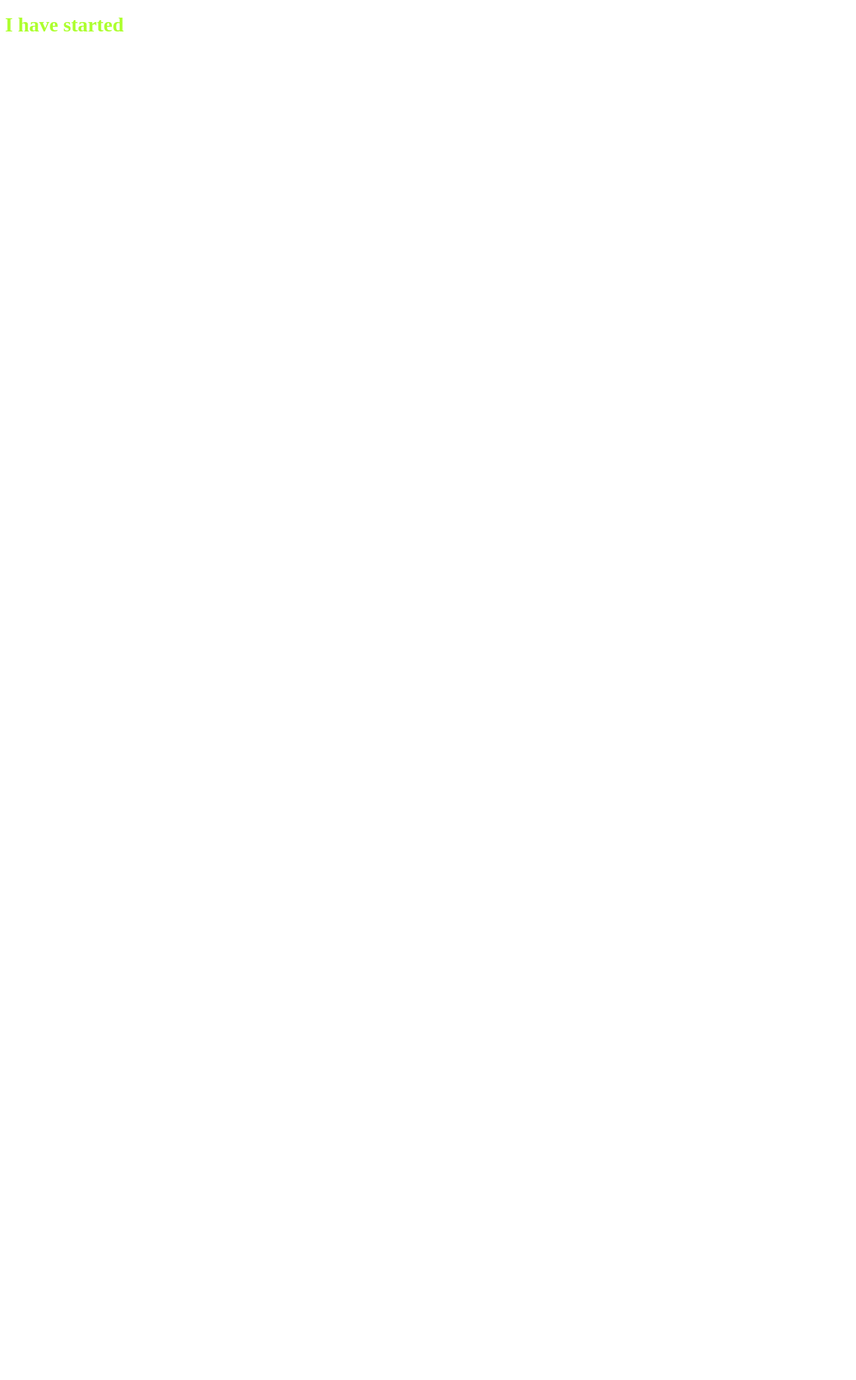
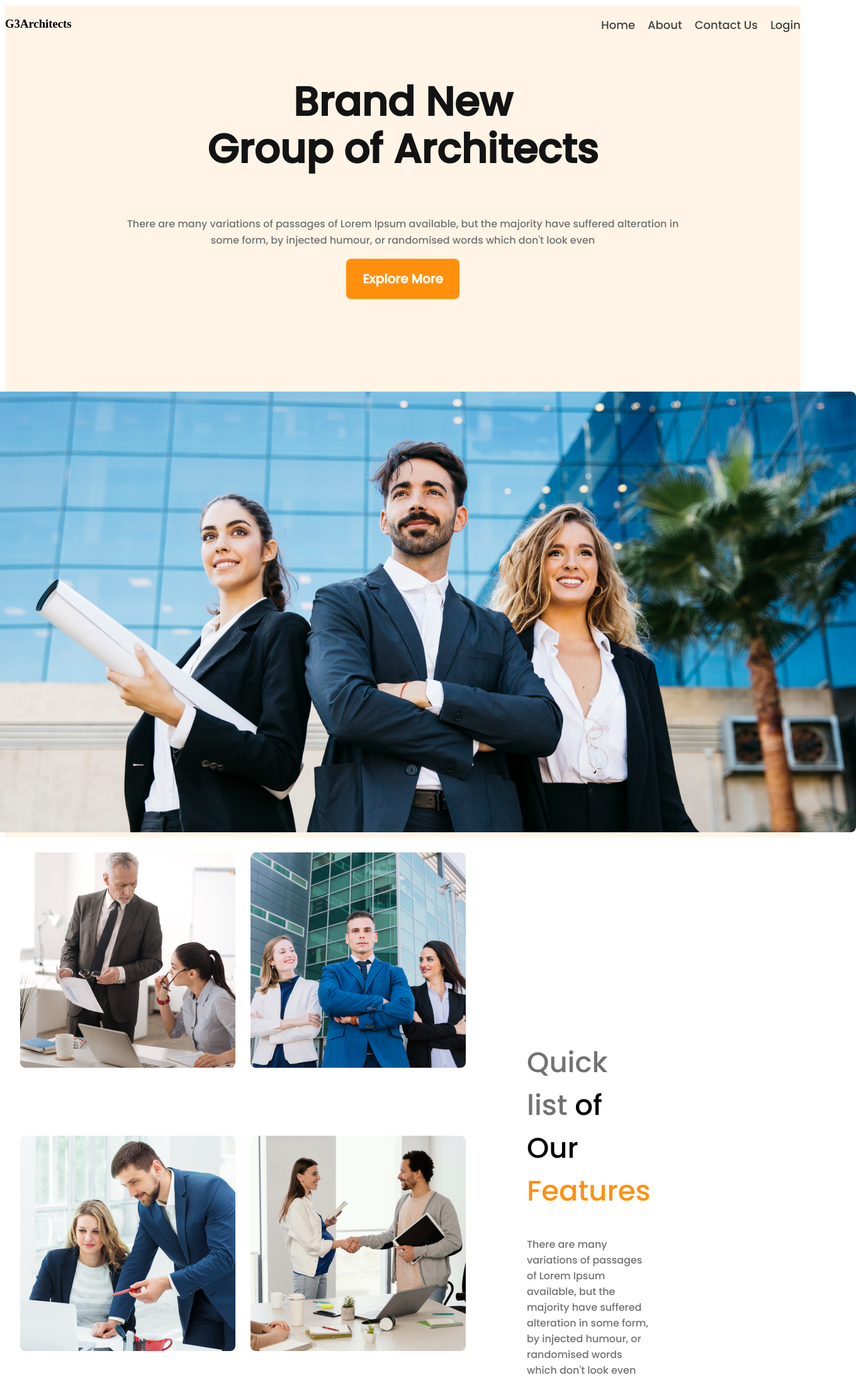
Before and after one commit to tahmeed-35/PH-Assignment_2-Architect, a plain HTML site: page index.html in a window 1280 px wide. Shown: the top 2192 px of the page at 63% size, 1360 px wide, since content can reach past the window. Before the commit the page ends 800 px from the top, so only its background shows below. Drawn offline with Linux system fonts and the light colour scheme.

Commit message:
Section Two Added

```diff
--- a/index.html
+++ b/index.html
@@ -5,9 +5,48 @@
     <meta http-equiv="X-UA-Compatible" content="IE=edge">
     <meta name="viewport" content="width=device-width, initial-scale=1.0">
     <title>Architect Website</title>
+      </style>
     <link rel="stylesheet" href="styles.css">
 </head>
 <body>
-    <h1 class="h">I have started</h1>
+    <!-- Nav & Banner -->
+   <section class="section-one">
+    <nav class="navigation">
+        <h3 class="logo">
+            G3Architects
+        </h3>
+        <ul class="nav-address">
+            <li>Home</li>
+            <li>About</li>
+            <li>Contact Us </li>
+            <li>Login</li>
+        </ul>
+    </nav>
+    <div class="banner">
+        <h1 class="banner-title">Brand New<br>
+            Group of Architects
+            </h1>
+            <p class="banner-description">There are many variations of passages of Lorem Ipsum available, but the majority have suffered alteration in <br> some form, by injected humour, or randomised words which don't look even</p>
+        <button class="primary-button">
+            Explore More
+        </button>
+        <div class="banner-picture">
+        </div>
+    </div>
+   </section>
+<section class="section-two">
+    <div class="photo-gallery">
+        <img class="team-photo" src="./images/team1.png" alt="">
+        <img class="team-photo" src="./images/team2.png" alt="">
+        <img class="team-photo" src="./images/team3.png" alt="">
+        <img class="team-photo" src="./images/team4.png" alt="">
+    </div>
+    <div class="feature-description">
+        <h2 class="feature-heading"> <span class="ash"> Quick list</span> of Our <br> <span class="orange"> Features</span></h2>
+        <p class="feature-para">There are many variations of passages of Lorem Ipsum available, but the majority have suffered alteration in some form, by injected humour, or randomised words which don't look even</p>
+        <button class="feature-button">Explore More</button>
+
+    </div>
+</section>
 </body>
 </html>
--- a/styles.css
+++ b/styles.css
@@ -1,3 +1,160 @@
-.h{
-    color: greenyellow;
+/* Primary Fonts */
+@import url('https://fonts.googleapis.com/css2?family=Poppins:wght@500&display=swap');
+
+body{
+    background-color: #ffffff9c;
 }
+/* Section 1 */
+.section-one{
+    width: 100%;
+    height: 1322px;
+    background: rgba(255, 144, 14, 0.1);
+}
+
+background: rgba(255, 144, 14, 0.1);
+
+/* Navbar Styles */
+.logo{
+    font-family: 'Poppins', sans-serif;
+    font-style: normal;
+    font-weight: 700;
+    font-size: 55px;
+    text-align: center;
+    color: #131313;
+
+}
+.navigation{
+    display: flex;
+    justify-content: space-between;
+}
+.nav-address{
+    display: flex;
+    margin-left: 20px;
+    list-style: none;
+    font-family: 'Poppins', sans-serif;
+    font-style: normal;
+    font-weight: 500;
+    font-size: 18px;
+    text-align: center;
+    color: #424242;
+
+}
+li{
+    margin-left: 20px;
+}
+.banner-title{
+    font-family: 'Poppins', sans-serif;
+    font-style: normal;
+    font-weight: 700;
+    font-size: 64px;
+    line-height: 75px;
+    text-align: center;
+    text-justify: inter-word;
+    text-align: center;
+    color: #131313;
+}
+.banner-description{
+    font-family: 'Poppins', sans-serif;
+    font-style: normal;
+    font-weight: 400;
+    font-size: 16px;
+    line-height: 26px;
+    text-align: center;
+    color: #727272;
+}
+.primary-button{
+    width: 180px;
+    height: 64px;
+    border: none;
+    left: 870px;
+    top: 463px;
+    background: #FF900E;
+    border-radius: 8px;
+    font-family: 'Poppins', sans-serif;
+    font-style: normal;
+    font-weight: 600;
+    font-size: 20px;
+    line-height: 23px;
+    text-align: center;
+    color: #FFFFFF;
+}
+
+/* ----------------
+banner Styles -------- */
+
+.banner{
+    display: flex;
+    flex-direction: column;
+    flex-wrap: nowrap;
+    justify-content: space-between;
+    align-items: center;
+    }
+.banner-picture{
+    width: 1440px;
+    height: 700px;
+    left: 240px;
+    top: 577px;
+    margin-top: 147px;
+    background: url(./images/banner.png);
+    border-radius: 8px;
+}
+/* --------------
+team feature---------- */
+.section-two{
+    display: flex;
+    justify-content: space-around;
+}
+.photo-gallery{
+    padding: 24px;
+    display: grid;
+    grid-template-columns:repeat(2,0.15fr);
+    row-gap: 24px;
+    column-gap: 24px;
+}
+.team-photo{
+    width: 342px;
+    height: 342px;
+    border-radius: 8px;
+}
+.feature-description{
+    width: 537px;
+    height: 304px;
+    margin-top: 287px;
+    margin-right: 301px;
+    margin-left: 73px;
+    margin-bottom: 332px;
+}
+.feature-heading{
+    font-family: 'Poppins', sans-serif;
+    font-style: normal;
+    font-weight: 500;
+    font-size: 45px;
+}
+.ash{
+    color: #727272;
+}
+.orange{
+    color: #FF900E;
+}
+.feature-para{
+    font-family: 'Poppins', sans-serif;
+    font-style: normal;
+    font-weight: 400;
+    font-size: 16px;
+    color: #727272;
+
+}
+.feature-button{
+    width: 180px;
+    height: 64px;
+    background: #FF900E;
+    border-radius: 8px;
+    text-align: center;
+    font-family: 'Poppins', sans-serif;
+    font-style: normal;
+    font-weight: 600;
+    font-size: 20px;
+    text-align: center;
+    color: #FFFFFF;
+    border: none;
+}
```
